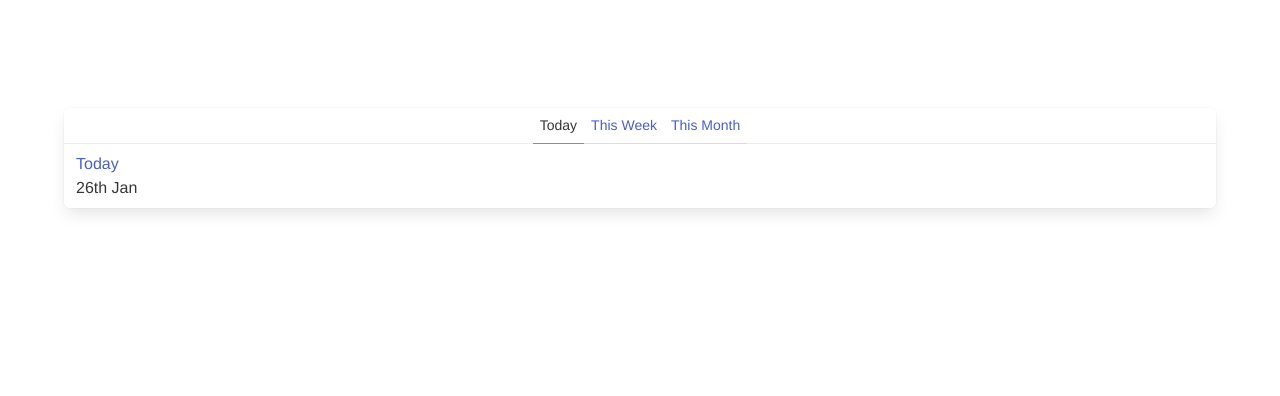
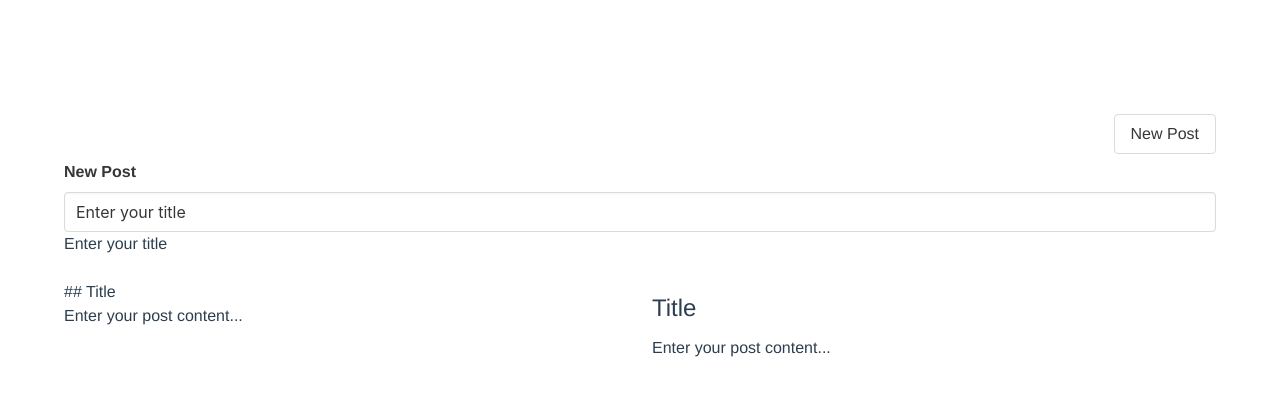
Before and after one commit to NMadiyar/Composition-API, a Vue app: page /posts/new in a window 1280 px wide. Shown: the top 396 px of the page. Built offline with nearby package versions, Linux system fonts and the light colour scheme.

Commit message:
feat: add postwriter

```diff
--- a/public/index.html
+++ b/public/index.html
@@ -5,7 +5,25 @@
     <meta http-equiv="X-UA-Compatible" content="IE=edge">
     <meta name="viewport" content="width=device-width,initial-scale=1.0">
     <link rel="icon" href="<%= BASE_URL %>favicon.ico">
+      <link rel="stylesheet" href="https://cdn.jsdelivr.net/npm/bulma@0.9.4/css/bulma.min.css">
     <title><%= htmlWebpackPlugin.options.title %></title>
+
+      <style>
+          ul {
+              list-style: revers;
+              list-style-position: inside;
+          }
+          h1,h2,h3,h4,h5,h6 {
+              font-size: revert;
+              margin: 10px 0 !important;
+          }
+          pre {
+              margin: 10px 0 !important;
+          }
+          p {
+              margin: 10px 0;
+          }
+      </style>
   </head>
   <body>
     <noscript>
--- a/src/App.vue
+++ b/src/App.vue
@@ -1,15 +1,8 @@
 <template>
   <section class="section">
     <div class="container">
-      <suspense>
-        <template #default>
-        <Timeline></Timeline>
-        </template>
-
-        <template #fallback>
-          <Spinner></Spinner>
-        </template>
-      </suspense>
+      <Navbar></Navbar>
+      <router-view/>
     </div>
   </section>
 
@@ -17,25 +10,21 @@
 
 <script lang="ts">
 import { defineComponent } from 'vue';
-import Timeline from "@/components/Timeline.vue";
-import Spinner from "@/components/Spinner.vue";
+import Navbar from "@/components/Navbar.vue";
+
 
 export default defineComponent({
   name: 'App',
-  components: {
-    Spinner,
-    Timeline,
-  }
+  components: {Navbar},
 });
 </script>
 
 <style>
-@import "https://cdn.jsdelivr.net/npm/bulma@0.9.4/css/bulma.min.css";
+
 #app {
   font-family: Avenir, Helvetica, Arial, sans-serif;
   -webkit-font-smoothing: antialiased;
   -moz-osx-font-smoothing: grayscale;
-  text-align: center;
   color: #2c3e50;
   margin-top: 60px;
 }
--- /dev/null
+++ b/src/components/Home.vue
@@ -0,0 +1,30 @@
+<template>
+
+    <div class="container">
+      <suspense>
+        <template #default>
+          <Timeline></Timeline>
+        </template>
+
+        <template #fallback>
+          <Spinner></Spinner>
+        </template>
+      </suspense>
+    </div>
+
+
+</template>
+
+<script lang="ts">
+import { defineComponent } from 'vue';
+import Timeline from "@/components/Timeline.vue";
+import Spinner from "@/components/Spinner.vue";
+
+export default defineComponent({
+  name: 'Home',
+  components: {
+    Spinner,
+    Timeline,
+  }
+});
+</script>
--- /dev/null
+++ b/src/components/Navbar.vue
@@ -0,0 +1,9 @@
+<template>
+  <div class="navbar">
+    <div class="navbar-end">
+      <div class="buttons">
+        <router-link to="/posts/new" class="button">New Post</router-link>
+      </div>
+    </div>
+  </div>
+</template>
--- /dev/null
+++ b/src/components/NewPost.vue
@@ -0,0 +1,27 @@
+<template>
+<PostWriter :post="newPost"></PostWriter>
+</template>
+
+<script lang="ts">
+import { defineComponent } from 'vue';
+import PostWriter from "@/components/PostWriter.vue";
+import {Post} from "@/mocks";
+import moment from 'moment';
+
+
+export default defineComponent({
+  name: 'NewPost',
+  components: {PostWriter},
+
+  setup(){
+    const newPost: Post = {
+      id: '-1',
+      title: 'Enter your title',
+      created: moment()
+    }
+
+    return { newPost }
+  }
+
+});
+</script>
--- /dev/null
+++ b/src/components/PostWriter.vue
@@ -0,0 +1,82 @@
+<template>
+  <div class="columns">
+    <div class="column">
+      <div class="field">
+        <div class="label">New Post</div>
+        <input type="text" class="input" v-model="title"/>{{title}}
+
+      </div>
+    </div>
+  </div>
+
+  <div class="columns">
+    <div class="column is-one-half">
+      <div contenteditable ref="contentEditable" @input="handleInput"></div>
+    </div>
+
+    <div class="column is-one-half">
+     <div v-html="html"></div>
+    </div>
+  </div>
+</template>
+
+<script lang="ts">
+import {defineComponent, onMounted, PropType, ref, watch, watchEffect} from 'vue';
+import {Post} from "@/mocks";
+import {parse} from 'marked';
+import highlight from 'highlight.js';
+
+
+export default defineComponent({
+  name: 'PostWriter',
+  props: {
+    post: {
+      type: Object as ()=> Post,
+      required: true
+    }
+  },
+
+  setup(props){
+    const title = ref(props.post.title)
+    const content = ref('## Title\nEnter your post content...')
+    const contentEditable = ref<HTMLDivElement | null>(null)
+    const html = ref('')
+
+    watchEffect(()=>{
+      html.value = parse(content.value, {
+        gfm: true,
+        breaks: true,
+        highlight: (code: string)=> {
+          return highlight.highlightAuto(code).value
+        }
+      })
+    })
+
+
+    const handleInput = () => {
+      if (!contentEditable.value){
+        throw Error('This should never happen')
+      }
+      content.value = contentEditable.value?.innerText || ''
+    }
+
+    onMounted(()=>{
+      if (!contentEditable.value){
+        throw Error('This should never happen')
+      }
+      contentEditable.value.innerText = content.value
+    })
+
+    return {title, content, contentEditable, handleInput, html}
+  }
+
+});
+
+
+</script>
+
+<style>
+.column {
+  overflow-y: scroll;
+}
+</style>
--- a/src/components/Timeline.vue
+++ b/src/components/Timeline.vue
@@ -18,21 +18,19 @@ import TimelinePost from "@/components/TimelinePost.vue";
 
 type Period = 'Today' | 'This Week' | 'This Month'
 
-function delay(){
-  return new Promise(res => {
-    setTimeout(res,2000)
-  })
-}
 
 export default defineComponent({
   name: 'Timeline',
   components: {TimelinePost},
 
 async  setup(){
-    await delay()
-    const periods = ['Today', 'This Week', 'This Month']
+    const periods: Period[] = ['Today', 'This Week', 'This Month']
     const currentPeriod = ref<Period>('Today')
     const store = useStore()
+
+    if (!store.getState().posts.loaded){
+      await store.fetchPosts()
+    }
     const allPosts: Post[] = store.getState().posts.ids.reduce<Post[]>((acc, id)=>{
       const thePost = store.getState().posts.all.get(id)
       if (!thePost){
--- a/src/main.ts
+++ b/src/main.ts
@@ -1,4 +1,28 @@
 import { createApp } from 'vue'
 import App from './App.vue'
+import axios from "axios";
+import {thisMonth, thisWeek, today} from "@/mocks";
+import {router} from "@/router";
+import 'highlight.js/styles/atom-one-dark.css'
 
-createApp(App).mount('#app')
+
+function delay(){
+    return new Promise(res =>{
+        setTimeout(res,2000)
+    })
+}
+
+//@ts-ignore
+axios.get = async (url: string)=>{
+    if (url === '/posts') {
+        await delay()
+        return Promise.resolve({
+            data: [today, thisWeek, thisMonth]
+        })
+    }
+}
+
+const app = createApp(App)
+
+app.use(router)
+app.mount('#app')
--- /dev/null
+++ b/src/router.ts
@@ -0,0 +1,15 @@
+import { createRouter, createWebHistory} from "vue-router";
+import Home from "@/components/Home.vue";
+import NewPost from "@/components/NewPost.vue";
+
+export const router = createRouter({
+    history: createWebHistory(),
+    routes: [{
+        path: '/',
+        component: Home
+    },
+        {
+            path: '/posts/new',
+            component: NewPost
+        }]
+})
--- a/src/store.ts
+++ b/src/store.ts
@@ -42,14 +42,12 @@ class Store {
 }
 
 const all = new Map<string, Post>()
-all.set(today.id,today)
-all.set(thisWeek.id,thisWeek)
-all.set(thisMonth.id,thisMonth)
+
 
 const store = new Store({
     posts: {
         all,
-        ids: [today.id, thisWeek.id, thisMonth.id],
+        ids: [],
         loaded: false
     }
 })
```
Also changed, not shown: package.json (+9 -1 lines), 2 other files (tests, documents, lock files or other folders).
